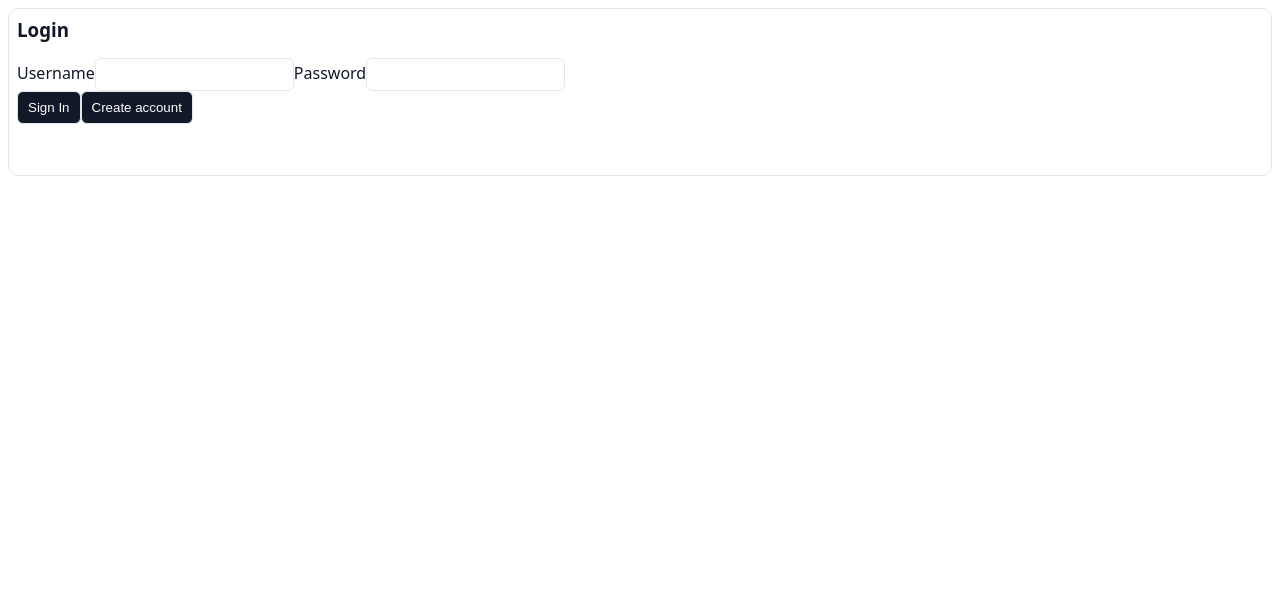
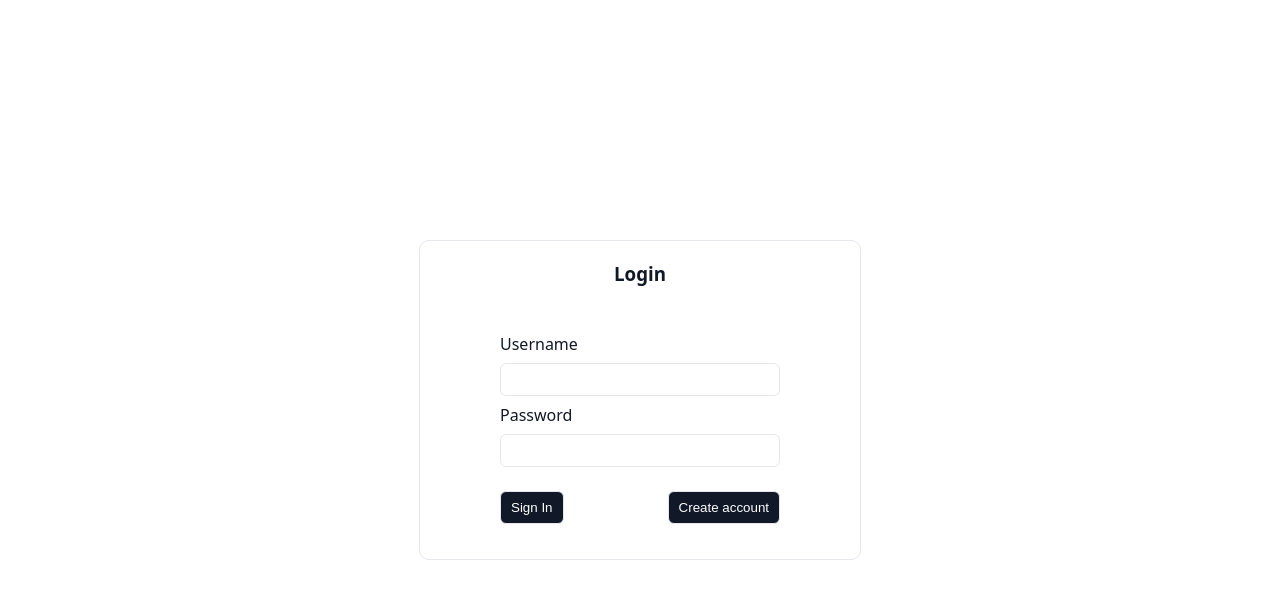
Before and after one commit to anne-oliver/matching-engine, a React app: page / in a window 1280 px wide. Shown: the top 598 px of the page. Built offline with nearby package versions, Linux system fonts and the light colour scheme; no server answers.

Commit message:
Refine login and toolbar styling in styles.css

```diff
--- a/client/src/styles.css
+++ b/client/src/styles.css
@@ -20,6 +20,7 @@ body {
   display: flex;
   align-items: center;
   gap: var(--gap-sm);
+  justify-content: space-between;
 }
 
 .btn {
@@ -47,6 +48,10 @@ body {
 
 .section-title {
   margin: 0 0 var(--gap) 0;
+}
+
+.logout {
+  margin-left: auto;
 }
 
 /* ---------- Controls ---------- */
@@ -187,6 +192,31 @@ body {
   font-weight: 600; margin-left: 6px;
 }
 
+/* ---------- Auth Login ---------- */
+
+.form-col {
+  display: flex; /* center login */
+  flex-direction: column; /* vertica alignment */
+  align-items: center; /* center login */
+  gap: var(--gap); /* gap between login title and username */
+  max-width: 400px;
+  margin: 30vh auto; /* vertically centered, horizontally centered */
+  padding: 20px;
+}
+
+.form-col form {
+  display: flex; /* formats form components */
+  flex-direction: column; /* also formats form components */
+  gap: var(--gap-sm); /* gap between username and password */
+  width: 70%;
+  padding: 15px;
+}
+
+.actions {
+  display: flex;
+  justify-content: space-between;
+  margin-top: var(--gap);
+}
 
 /* ---------- layout for < 720px ---------- */
 @media (max-width: 720px) {
```
